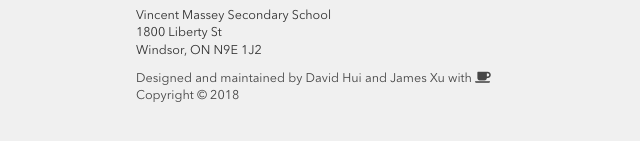
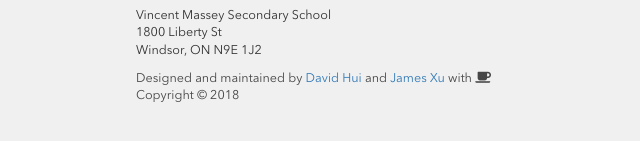
Before and after one commit to TorqDesign/Massey-Debate-Invitationals-Website, a plain HTML site: page index.html in a window 1280 px wide. Shown: the part 4350-4491 px from the top of the page, 519-1159 px from the left. Drawn offline with nearby package versions, Linux system fonts and the light colour scheme; a web font is replaced by a local one.

Commit message:
added footer links

```diff
--- a/index.html
+++ b/index.html
@@ -442,7 +442,7 @@
                     </div>
 
                     <p id="copyright">
-                        Designed and maintained by David Hui and James Xu with <i class="fa fa-coffee" aria-hidden="true"></i><br>
+                        Designed and maintained by <a href="https://davidhui.ca">David Hui</a> and <a href="https://jamesxu.ca">James Xu</a> with <i class="fa fa-coffee" aria-hidden="true"></i><br>
                         Copyright &copy; <span id="year">2018</span>
                     </p>
                 </div>
```
